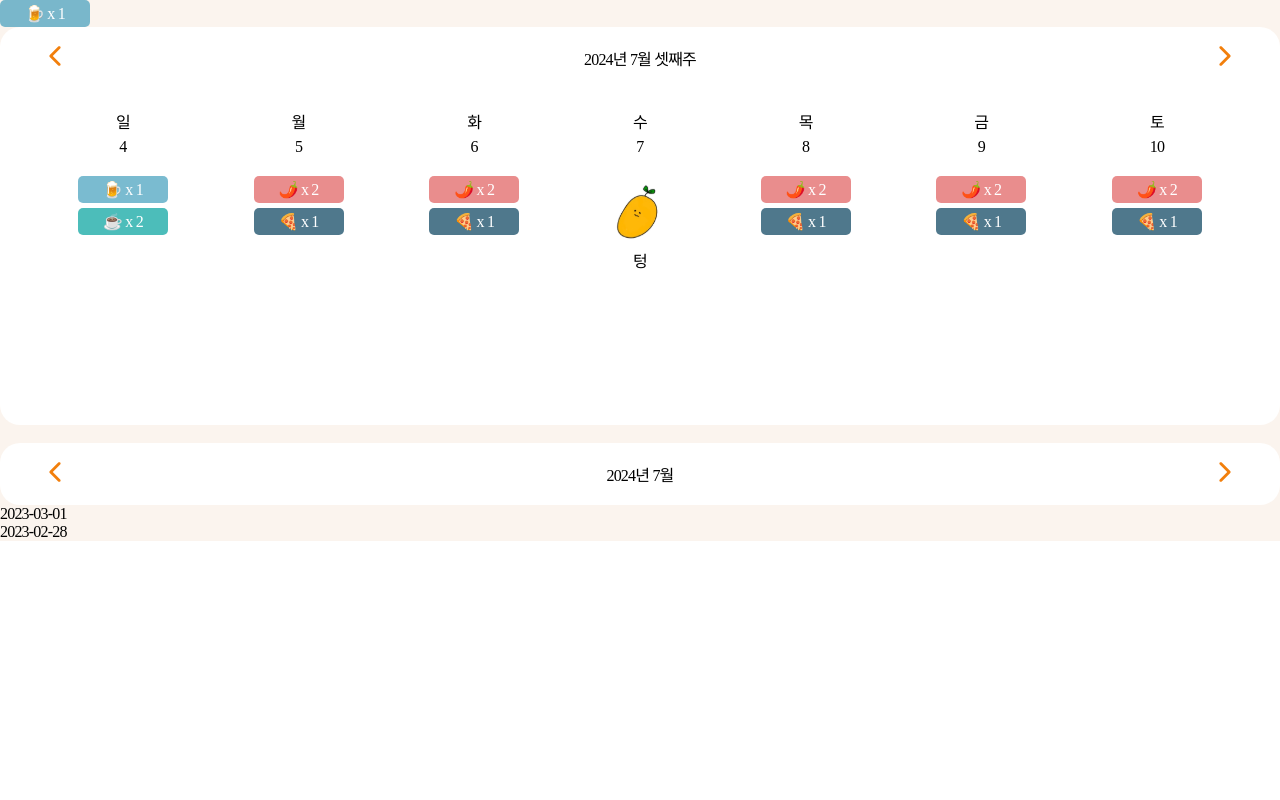
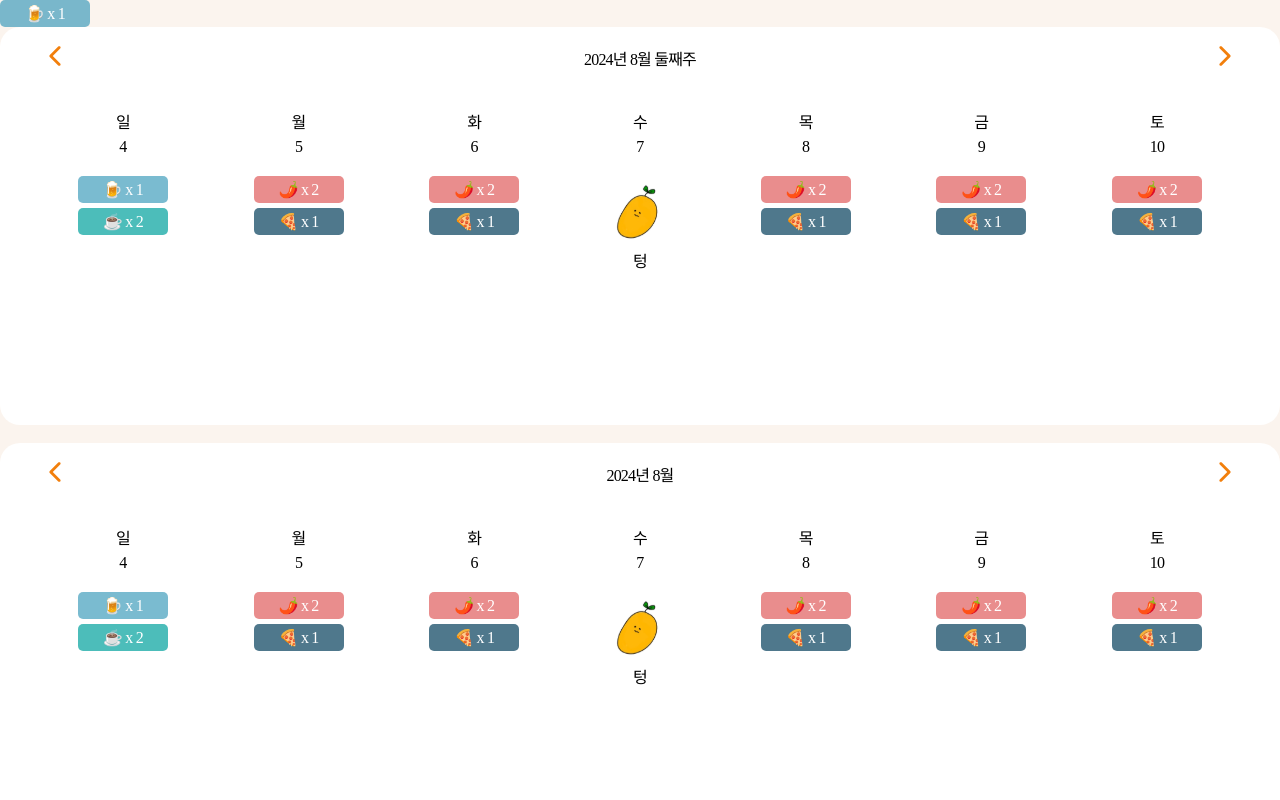
Before and after one commit to MangoSiruu/goToxicDiary, a React (Vite) app in the folder src/frontend/: page / in a window 1280 px wide. Shown: the top 800 px of the page. Built offline with nearby package versions, Linux system fonts and the light colour scheme; a web font is replaced by a local one.

Commit message:
[feat] #31 - CalendarHeader 버튼 동작 구현

```diff
--- a/src/frontend/src/components/features/Calendar/MonthlyCalendar/index.jsx
+++ b/src/frontend/src/components/features/Calendar/MonthlyCalendar/index.jsx
@@ -2,12 +2,18 @@ import React from "react";
 import CalendarWrapper from "../CalendarWrapper";
 import CalendarHeader from "../../CalendarHeader";
 import OneMonth from "../../CalendarBody/OneMonth";
+import useStandardDateStore from "../../../../actions/useStandardDateStore";
+import { format } from "date-fns";
 
 const MonthlyCalendar = () => {
     return (
         <CalendarWrapper>
-            <CalendarHeader prevAction="" nextAction="" title="2024년 7월"></CalendarHeader>
-            <OneMonth></OneMonth>
+            <CalendarHeader
+                prevAction={useStandardDateStore((state) => state.subOneMonth)}
+                nextAction={useStandardDateStore((state) => state.addOneMonth)}
+                title={format(useStandardDateStore((state) => state.month), "yyyy년 M월")}>
+            </CalendarHeader>
+            <OneMonth firstDay={useStandardDateStore((state) => state.month)}></OneMonth>
         </CalendarWrapper>
     );
 };
--- a/src/frontend/src/components/features/Calendar/WeeklyCalendar/index.jsx
+++ b/src/frontend/src/components/features/Calendar/WeeklyCalendar/index.jsx
@@ -2,12 +2,25 @@ import React from "react";
 import CalendarWrapper from "../CalendarWrapper";
 import CalendarHeader from "../../CalendarHeader";
 import OneWeek from "../../CalendarBody/OneWeek";
+import useStandardDateStore from "../../../../actions/useStandardDateStore";
 
 const WeeklyCalendar = () => {
+
+    const { subOneWeek, addOneWeek, getWeeksTitle, today, week } = useStandardDateStore(state => ({
+        subOneWeek: state.subOneWeek,
+        addOneWeek: state.addOneWeek,
+        getWeeksTitle: state.getWeeksTitle,
+        today: state.today,
+        week: state.week
+    }));
+
     return (
         <CalendarWrapper>
-            <CalendarHeader prevAction="" nextAction="" title="2024년 7월 셋째주"></CalendarHeader>
-            <OneWeek></OneWeek>
+            <CalendarHeader
+                prevAction={subOneWeek}
+                nextAction={addOneWeek}
+                title={getWeeksTitle(today, week)}/>
+            <OneWeek sundayDate={week}></OneWeek>
         </CalendarWrapper>
     );
 };
--- a/src/frontend/src/components/features/CalendarHeader/index.jsx
+++ b/src/frontend/src/components/features/CalendarHeader/index.jsx
@@ -3,6 +3,7 @@ import styled from "@emotion/styled";
 import { IoIosArrowBack, IoIosArrowForward } from "react-icons/io";
 import { colors } from "../../../styles/variants";
 
+// <CalendarHeader prevAction={} nextAction={} title=""></CalendarHeader>
 const CalendarHeader = ({ prevAction, nextAction, title }) => {
     return (
         <Wrapper>
```
